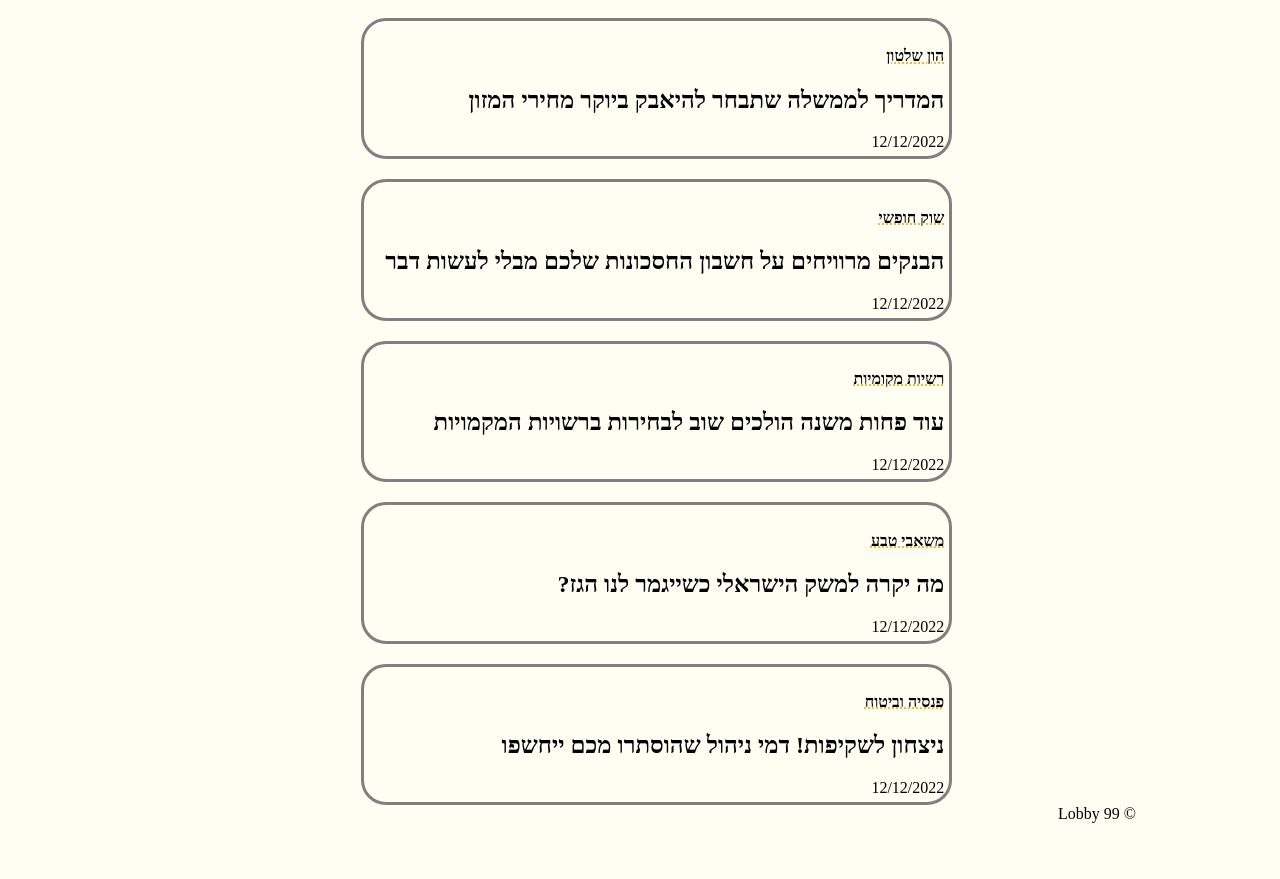
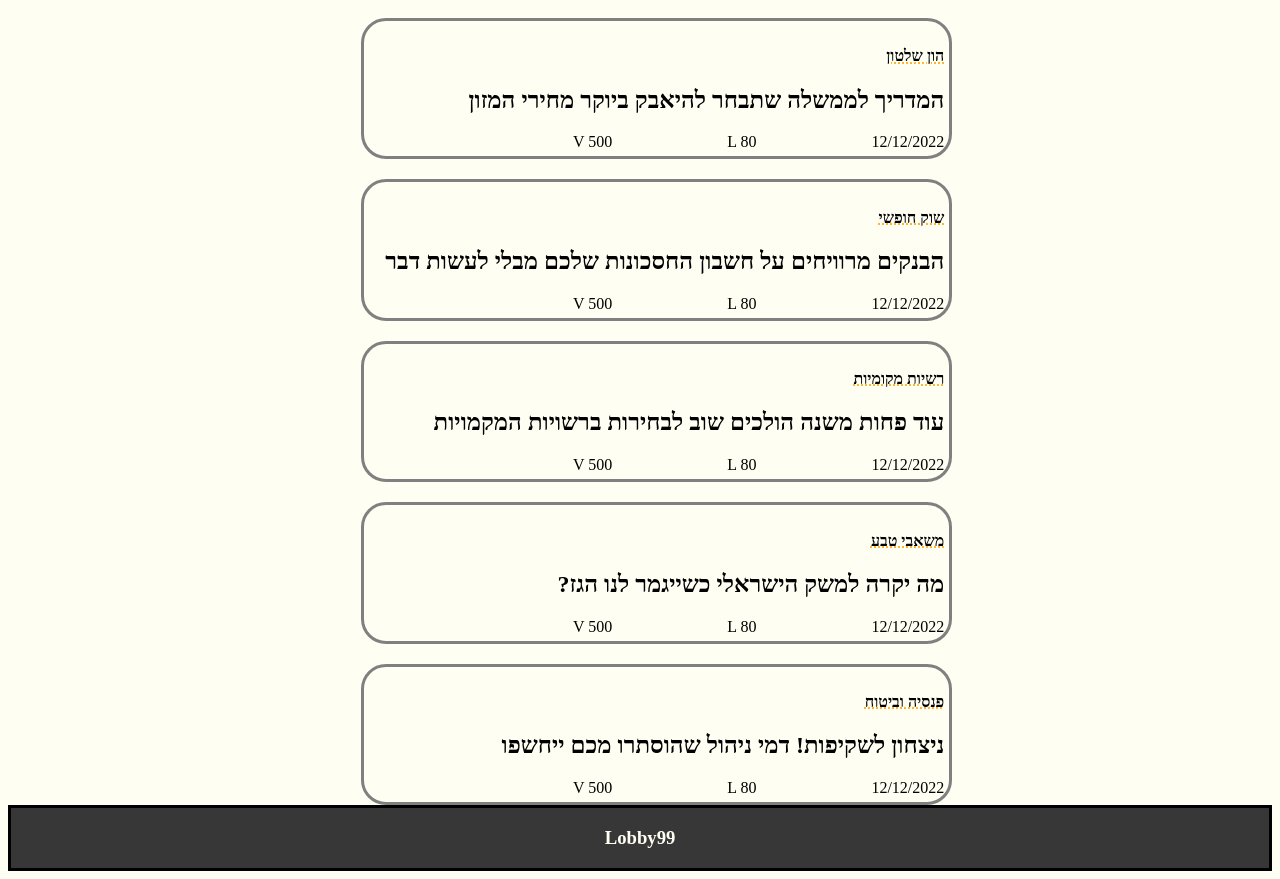
Before and after one commit to nadavf95/Lobby-99-news, a Next.js app: page / in a window 1280 px wide. Shown: the part 224-1103 px from the top of the page. Before the commit the page ends 1055 px from the top, so only its background shows below. Built offline with nearby package versions, Linux system fonts and the light colour scheme.

Commit message:
footer likes views

```diff
--- a/components/articleRecord.js
+++ b/components/articleRecord.js
@@ -1,3 +1,7 @@
+// This component represent article record.
+// This component is a button that passing the user to the desirable article page.
+//
+
 export default function ArticleRecord({article}){
     if (article){
         return(
@@ -9,7 +13,15 @@ export default function ArticleRecord({article}){
                     <div className="article_head_text">
                         <h2>{article.head_text}</h2>
                     </div>
-                    <div className="article_publish_date"> {article.publish_date} </div>
+                    <div className="article_date_likes_views_container">
+                        <div className="article_publish_date"> {article.publish_date} </div>
+                        <div className="likes">
+                            L {article.likes}
+                        </div>
+                        <div className="views">
+                            V {article.views}
+                        </div>
+                    </div>
                 </div>
             </div>
         )
--- a/components/footer.js
+++ b/components/footer.js
@@ -3,15 +3,10 @@
 export default function Footer() {
   return (
     <footer id="footer">
-      <div className="container">
-        <div className="row">
-          <div className="item">
-            <div className="content">
-              &copy; Lobby 99
-            </div>
-          </div>
-        </div>
+      <div className="footer-container">
+        <h3 className="footer-text">Lobby99</h3>
       </div>
+
     </footer>
   )
 }
--- a/pages/index.js
+++ b/pages/index.js
@@ -15,32 +15,44 @@ export default function IndexPage() {
   let data = [{"id":"1",
                "subject":"שוק חופשי",
                "head_text":"מיזוג נוסף בתחום המזון?",
-               "publish_date":"12/12/2022"
+               "publish_date":"12/12/2022",
+               "likes": "80",
+               "views": "500"
               },
               { "id":"2",
                 "subject":"הון שלטון",
                 "head_text":"המדריך לממשלה שתבחר להיאבק ביוקר מחירי המזון",
-                "publish_date":"12/12/2022"
+                "publish_date":"12/12/2022",
+                "likes": "80",
+                "views": "500"
               },
               { "id":"3",
                 "subject":"שוק חופשי",
                 "head_text":"הבנקים מרוויחים על חשבון החסכונות שלכם מבלי לעשות דבר",
-                "publish_date":"12/12/2022"
+                "publish_date":"12/12/2022",
+                "likes": "80",
+                "views": "500"
               },
               { "id":"4",
                 "subject":"רשיות מקומיות",
                 "head_text":"עוד פחות משנה הולכים שוב לבחירות ברשויות המקמויות",
-                "publish_date":"12/12/2022"
+                "publish_date":"12/12/2022",
+                "likes": "80",
+                "views": "500"
               },
               { "id":"5",
                 "subject":"משאבי טבע",
                 "head_text":"מה יקרה למשק הישראלי כשייגמר לנו הגז?",
-                "publish_date":"12/12/2022"
+                "publish_date":"12/12/2022",
+                "likes": "80",
+                "views": "500"
               },
               { "id":"6",
                 "subject":"פנסיה וביטוח",
                 "head_text":"ניצחון לשקיפות! דמי ניהול שהוסתרו מכם ייחשפו",
-                "publish_date":"12/12/2022"
+                "publish_date":"12/12/2022",
+                "likes": "80",
+                "views": "500"
               }
              ];
 
--- a/styles.css
+++ b/styles.css
@@ -15,9 +15,12 @@
 body {
 
   direction:rtl;
-  background-color: #FFFEF3;;
+  background-color: #FFFEF3;
 }
 /* our project */
+
+
+/* Navbar */
 
 .navbar-container{
   display: flex;
@@ -26,6 +29,18 @@ body {
   padding-right: 5%;
   padding-left: 10%;
   border-bottom: 2px solid #373737;
+}
+
+/* Footer */
+
+.footer-container{
+  block-size: 100%;
+  text-align: center;
+  border-style: solid;
+  background-color: #373737;
+}
+.footer-text{
+  color: #FFFEF3;
 }
 
 .articles_list{
@@ -55,7 +70,12 @@ body {
 .article_head_subject{
   text-decoration: underline dotted orange;
 }
-
+.article_date_likes_views_container{
+  display: flex;
+  flex-flow: row;
+  justify-content:right;
+  column-gap: 20%;
+}
 .article_head_text{
 }
 
```
